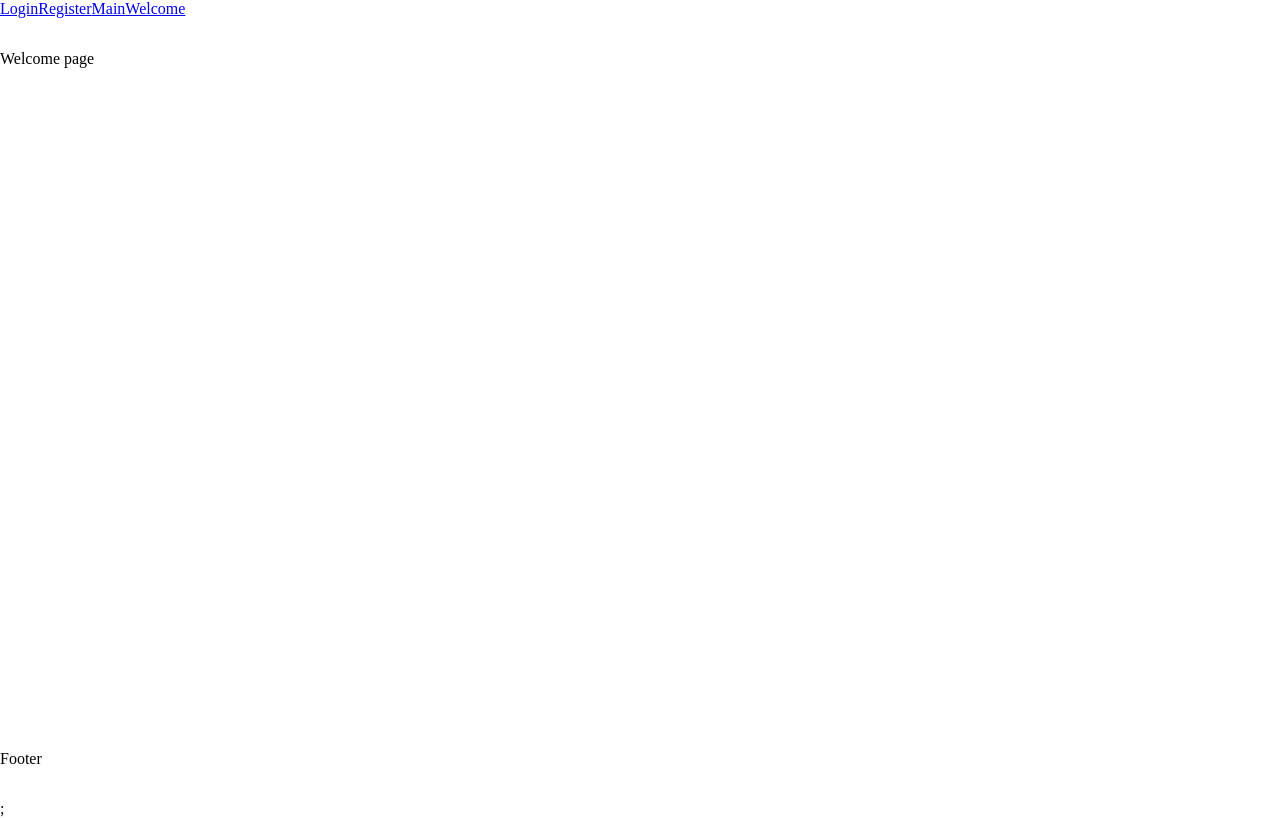
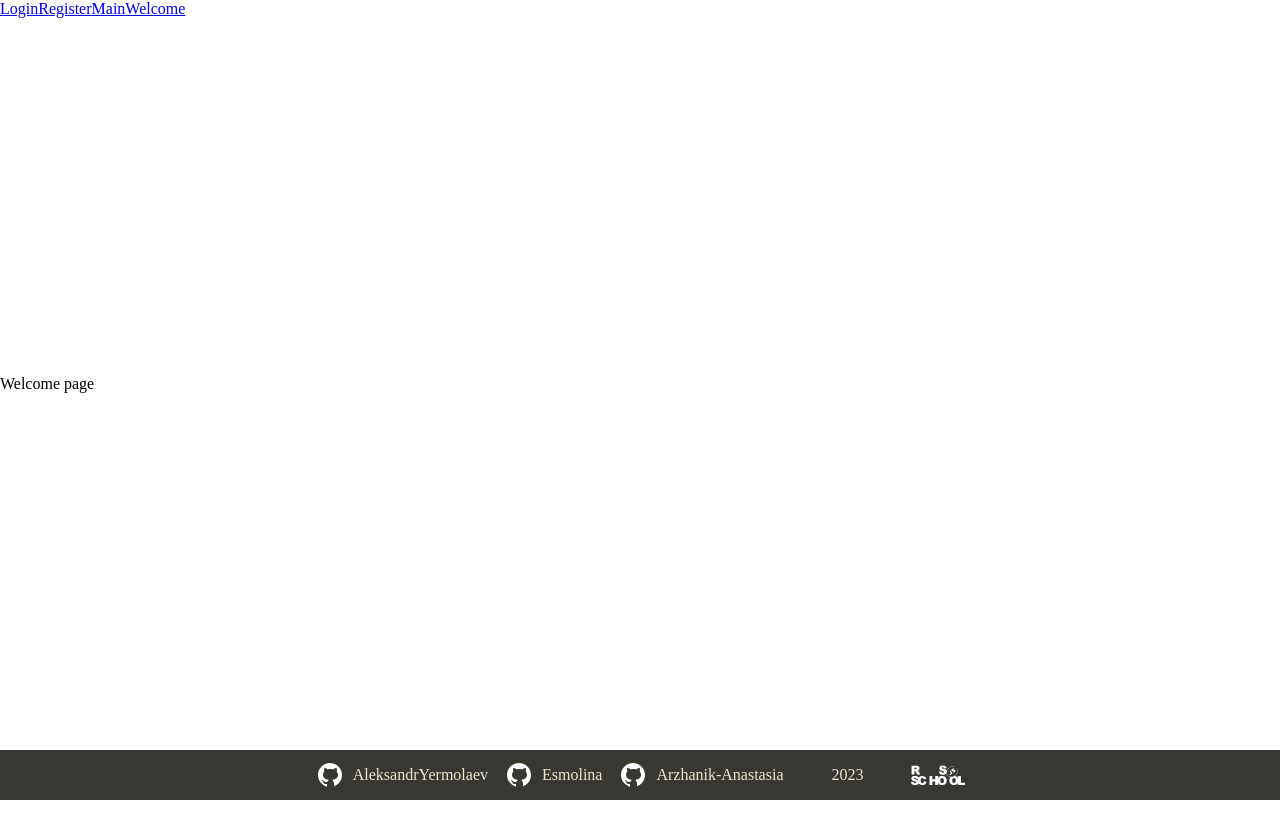
Before and after one commit to AleksandrYermolaev/graphiql-app, a React (Vite) app: page / in a window 1280 px wide. Built offline with nearby package versions, Linux system fonts and the light colour scheme.

Commit message:
feat: add Footer component to Layout

```diff
--- a/src/App.tsx
+++ b/src/App.tsx
@@ -9,7 +9,7 @@ const router = createBrowserRouter(routes);
 const App: React.FC = () => {
   return (
     <Provider store={store}>
-      <RouterProvider router={router} />;
+      <RouterProvider router={router} />
     </Provider>
   );
 };
--- /dev/null
+++ b/src/components/Footer/Footer.module.scss
@@ -0,0 +1,43 @@
+@use '../../styles/variables' as var;
+
+.footer {
+  width: 100%;
+  height: 50px;
+  flex-shrink: 0;
+  background-color: var.$color-primary-brown;
+  color: var.$color-primary-beige;
+  display: flex;
+  gap: 1rem;
+  justify-content: center;
+  align-items: center;
+
+  .link {
+    display: flex;
+    align-items: center;
+    gap: 0.5rem;
+    text-decoration: none;
+    color: var.$color-primary-beige;
+
+    .username {
+      @media (max-width: 700px) {
+        display: none;
+      }
+    }
+
+    img {
+      transition: all 0.3s ease;
+    }
+
+    &:hover {
+      text-decoration: underline;
+
+      img {
+        transform: scale(1.2);
+      }
+    }
+  }
+
+  .year {
+    margin: 0 2rem;
+  }
+}
--- /dev/null
+++ b/src/components/Footer/Footer.tsx
@@ -0,0 +1,24 @@
+import classes from './Footer.module.scss';
+
+export const Footer: React.FC = () => {
+  return (
+    <footer className={classes.footer}>
+      <a className={classes.link} href="https://github.com/AleksandrYermolaev">
+        <img src="/logo_github.svg" alt="github" />
+        <p className={classes.username}>AleksandrYermolaev</p>
+      </a>
+      <a className={classes.link} href="https://github.com/esmolina">
+        <img src="/logo_github.svg" alt="github" />
+        <p className={classes.username}>Esmolina</p>
+      </a>
+      <a className={classes.link} href="https://github.com/Arzhanik-Anastasia">
+        <img src="/logo_github.svg" alt="github" />
+        <p className={classes.username}>Arzhanik-Anastasia</p>
+      </a>
+      <p className={classes.year}>2023</p>
+      <a className={classes.link} href="https://rs.school/">
+        <img src="/logo_rsschool.svg" alt="rsschool" height={20} />
+      </a>
+    </footer>
+  );
+};
--- /dev/null
+++ b/src/components/Footer/index.ts
@@ -0,0 +1 @@
+export * from './Footer';
--- a/src/components/Layout/Layout.module.scss
+++ b/src/components/Layout/Layout.module.scss
@@ -5,12 +5,6 @@
   min-height: 100vh;
 
   .header,
-  .footer {
-    width: 100%;
-    height: 50px;
-    flex-shrink: 0;
-  }
-
   .main {
     flex-grow: 1;
   }
--- a/src/components/Layout/Layout.tsx
+++ b/src/components/Layout/Layout.tsx
@@ -1,5 +1,6 @@
 import { Outlet, Link } from 'react-router-dom';
 import classes from './Layout.module.scss';
+import { Footer } from 'components/Footer';
 
 export const Layout: React.FC = () => {
   return (
@@ -13,7 +14,7 @@ export const Layout: React.FC = () => {
       <main className={classes.main}>
         <Outlet />
       </main>
-      <footer className={classes.footer}>Footer</footer>
+      <Footer />
     </div>
   );
 };
--- a/src/styles/_variables.scss
+++ b/src/styles/_variables.scss
@@ -0,0 +1,10 @@
+//COLORS
+
+//background, text
+$color-primary-brown: #383732;
+$color-primary-beige: #eee6cc;
+$color-primary-orange: #ff9167;
+
+//buttons, switchers, icons, active/inactive elements
+$color-bright-orange: #e75b26;
+$color-inactive-grey: #9f9989;
```
Also changed, not shown: public/logo_github.svg (added), public/logo_rsschool.svg (added).
